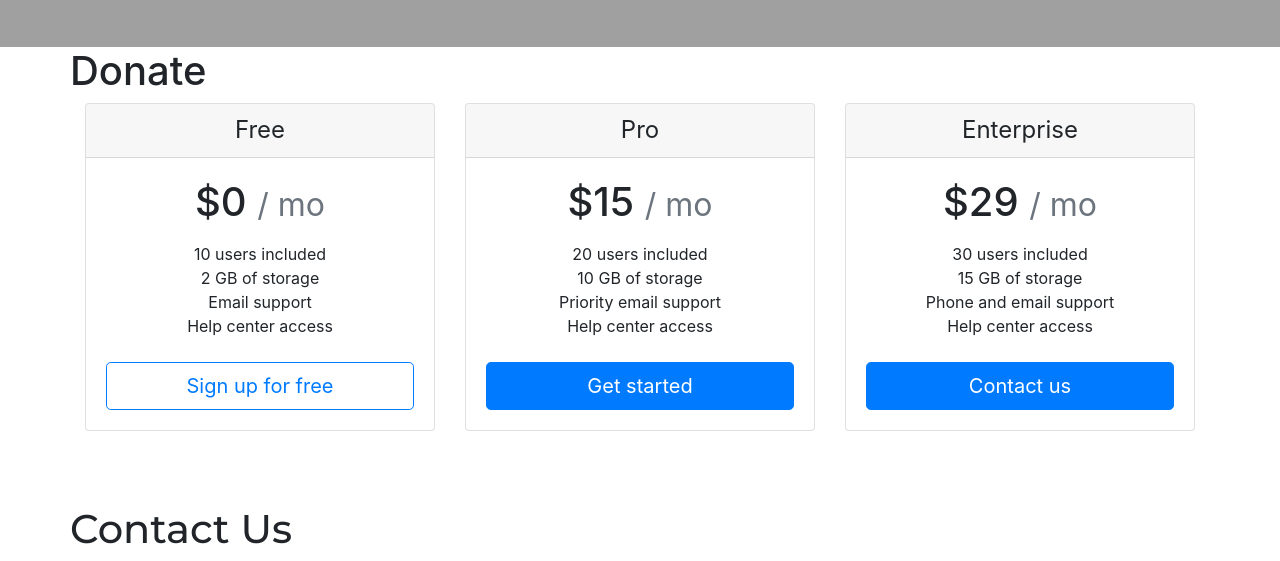
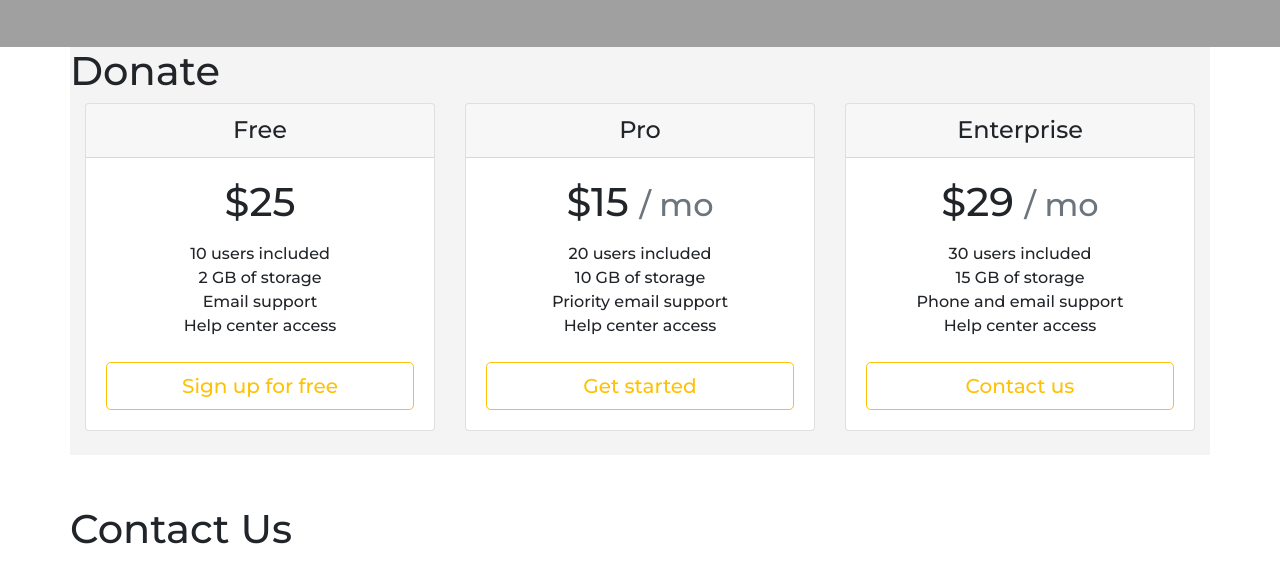
Before and after one commit to JustinSingleton303/wopeh, a website: page index.html in a window 1280 px wide. Shown: the part 1436-1997 px from the top of the page. Drawn offline with nearby package versions, Linux system fonts and the light colour scheme.

Commit message:
More CSS

```diff
--- a/css/styles.css
+++ b/css/styles.css
@@ -7,11 +7,11 @@
 
 /* navbar styles */
 .a1{
-  color: yellow;
+  color: #EED202;
 }
 
 .a1:hover{
-  color: yellow;
+  color: #EED202;
 }
 
 .landing-container{
@@ -24,11 +24,11 @@
 }
 
 .navbar-brand{
-  color:yellow;
+  color:#EED202;
 }
 
 .navbar-brand:hover{
-  color: Yellow;
+  color: #EED202;
 }
 
 .nav-icon{
@@ -51,7 +51,7 @@
 }
 
 .landing-h2{
-  color: Yellow;
+  color: #EED202;
   font-family: "Montserrat";
   font-size: 3.5rem;
   font-weight: 700;
@@ -160,6 +160,17 @@
   width: 300px;
 }
 
+/* donate section */
+
+#donate{
+  font-family: "Montserrat";
+  background-color: #f4f4f4;
+}
+
+.container-donate{
+  background-color: #f4f4f4;
+}
+
 /* contact section*/
 
 #contact{
--- a/index.html
+++ b/index.html
@@ -176,7 +176,7 @@
   </section>
   <section>
 
-    <div class="container">
+    <div class="container container-donate" id="donate">
       <div class="row">
         <h1>Donate</h1>
 
@@ -187,14 +187,14 @@
         <h4 class="my-0 font-weight-normal">Free</h4>
       </div>
       <div class="card-body">
-        <h1 class="card-title pricing-card-title">$0 <small class="text-muted">/ mo</small></h1>
+        <h1 class="card-title pricing-card-title">$25 <small class="text-muted"></small></h1>
         <ul class="list-unstyled mt-3 mb-4">
           <li>10 users included</li>
           <li>2 GB of storage</li>
           <li>Email support</li>
           <li>Help center access</li>
         </ul>
-        <button type="button" class="btn btn-lg btn-block btn-outline-primary">Sign up for free</button>
+        <button type="button" class="btn btn-lg btn-block btn-outline-warning">Sign up for free</button>
       </div>
     </div>
     <div class="card mb-4 box-shadow">
@@ -209,7 +209,7 @@
           <li>Priority email support</li>
           <li>Help center access</li>
         </ul>
-        <button type="button" class="btn btn-lg btn-block btn-primary">Get started</button>
+        <button type="button" class="btn btn-lg btn-block btn-outline-warning">Get started</button>
       </div>
     </div>
     <div class="card mb-4 box-shadow">
@@ -224,7 +224,7 @@
           <li>Phone and email support</li>
           <li>Help center access</li>
         </ul>
-        <button type="button" class="btn btn-lg btn-block btn-primary">Contact us</button>
+        <button type="button" class="btn btn-lg btn-block btn-outline-warning">Contact us</button>
       </div>
     </div>
   </div>
```
